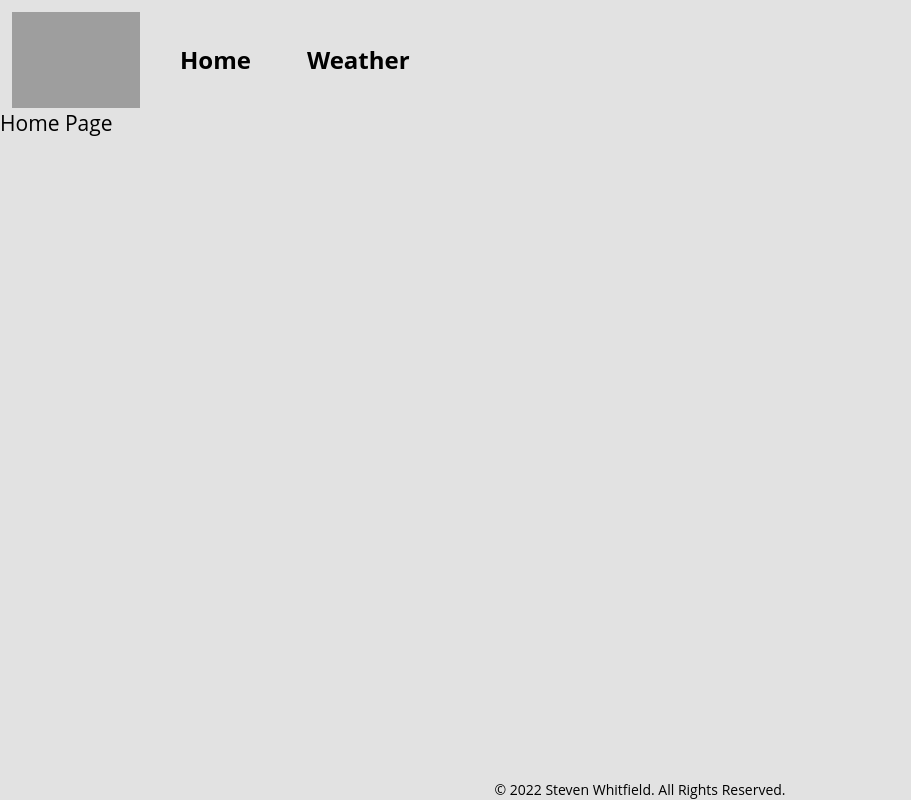
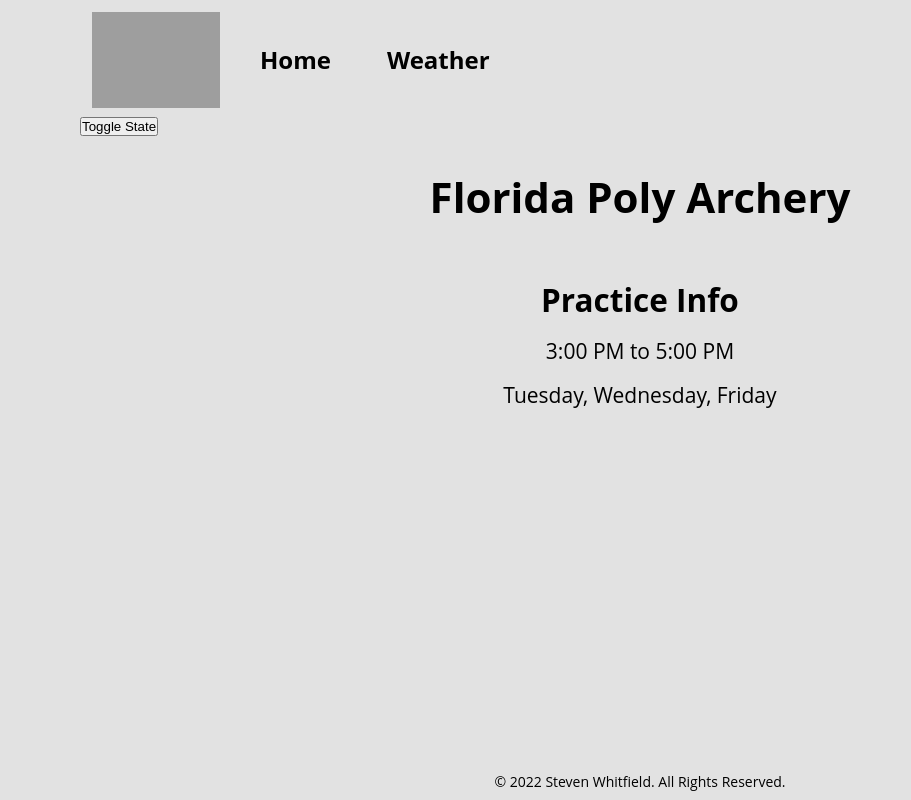
Before and after one commit to stevmwhitfield/fpu-archery, a Next.js app: page / in a window 1280 px wide. Shown: the whole page, without its empty margins (0-911 px from the left). Built offline with nearby package versions, Linux system fonts and the light colour scheme; grey boxes are pictures that could not be loaded.

Commit message:
Styles and home page content

```diff
--- a/components/Footer/Footer.module.scss
+++ b/components/Footer/Footer.module.scss
@@ -3,4 +3,5 @@
   display: flex;
   justify-content: center;
   align-items: center;
+  margin-bottom: 0.8rem;
 }
--- a/components/Header/Header.module.scss
+++ b/components/Header/Header.module.scss
@@ -1,6 +1,9 @@
 #header {
   padding: 1.2rem 1.2rem 0;
   height: 10.8rem;
+  max-width: 112rem;
+  width: 100%;
+  margin: 0 auto;
 }
 
 #nav {
--- a/pages/_app.jsx
+++ b/pages/_app.jsx
@@ -1,4 +1,4 @@
-import styles from "./globals.scss";
+import styles from "../styles/globals.scss";
 
 function MyApp({ Component, pageProps }) {
   return <Component {...pageProps} />;
--- a/pages/index.jsx
+++ b/pages/index.jsx
@@ -1,11 +1,32 @@
 import Footer from "../components/Footer/Footer";
 import Header from "../components/Header/Header";
+import { useState } from "react";
+import styles from "../styles/Home.module.scss";
 
 const HomePage = () => {
+  const [isCancelled, setIsCancelled] = useState(false);
+
+  const toggleState = () => {
+    setIsCancelled(!isCancelled);
+  };
+
   return (
     <div id="wrapper">
       <Header />
-      <main id="main">Home Page</main>
+      <main id="main">
+        <button onClick={toggleState}>Toggle State</button>
+        <h1 className="page-header">Florida Poly Archery</h1>
+        {isCancelled ? (
+          <h2 className={styles.alert}>PRACTICE IS CANCELLED FOR TODAY!</h2>
+        ) : null}
+        <section className={styles.section}>
+          <article>
+            <h2>Practice Info</h2>
+            <p>3:00 PM to 5:00 PM</p>
+            <p>Tuesday, Wednesday, Friday</p>
+          </article>
+        </section>
+      </main>
       <Footer />
     </div>
   );
--- /dev/null
+++ b/styles/Home.module.scss
@@ -0,0 +1,10 @@
+.alert {
+    font-weight: bold;
+    color: #f00;
+    text-align: center;
+}
+
+.section {
+    margin: 4.8rem 0;
+    text-align: center;
+}
--- a/pages/globals.scss
+++ b/styles/globals.scss
@@ -34,6 +34,10 @@ a {
   color: inherit;
 }
 
+h1, h2, p {
+  margin: 0.6em 0 0.2em;
+}
+
 #wrapper {
   display: flex;
   flex-direction: column;
@@ -42,4 +46,11 @@ a {
 
 #main {
   flex-grow: 1;
+  max-width: 112rem;
+  width: 90%;
+  margin: 0 auto;
 }
+
+.page-header {
+  text-align: center;
+}
```
